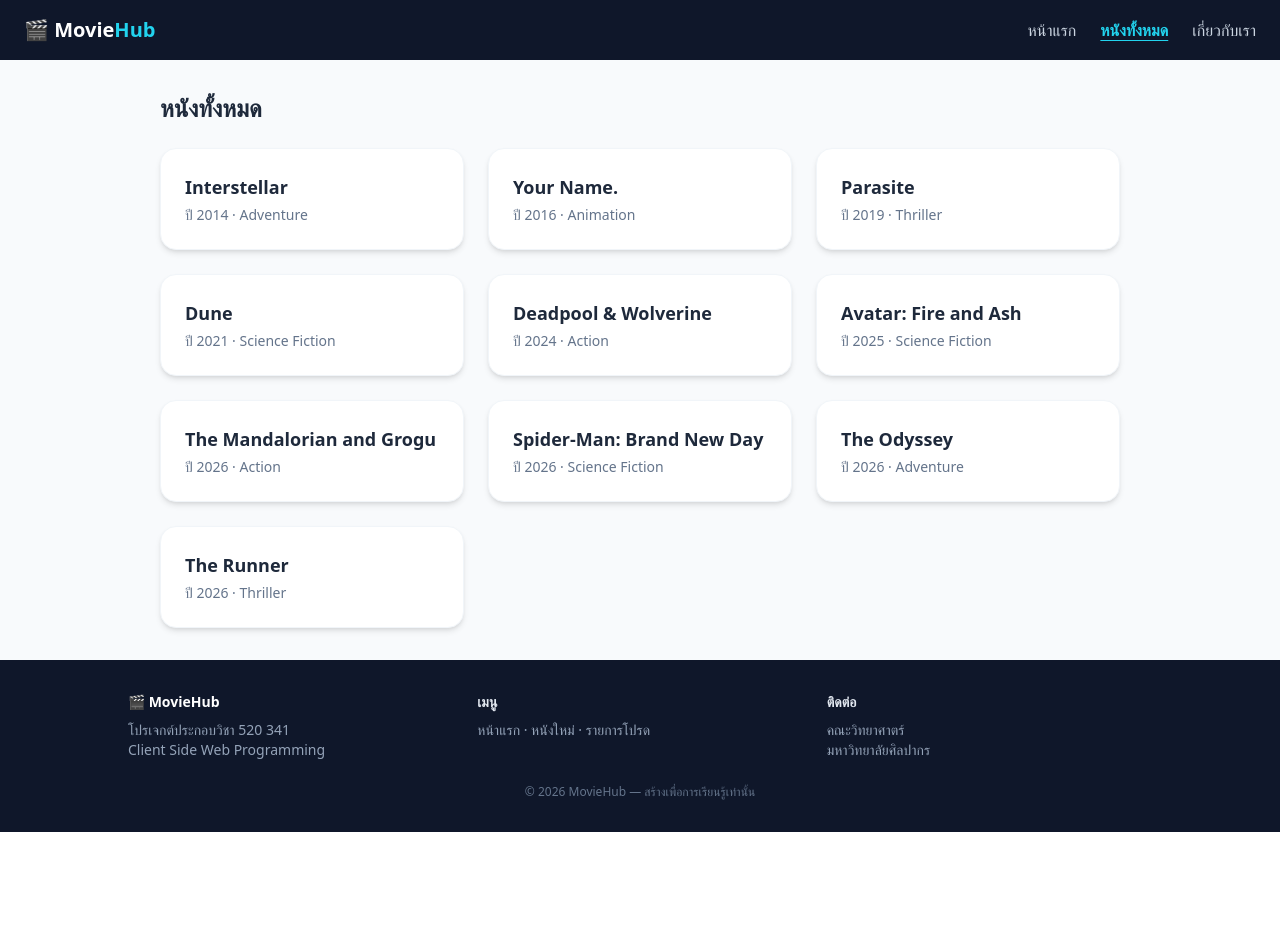
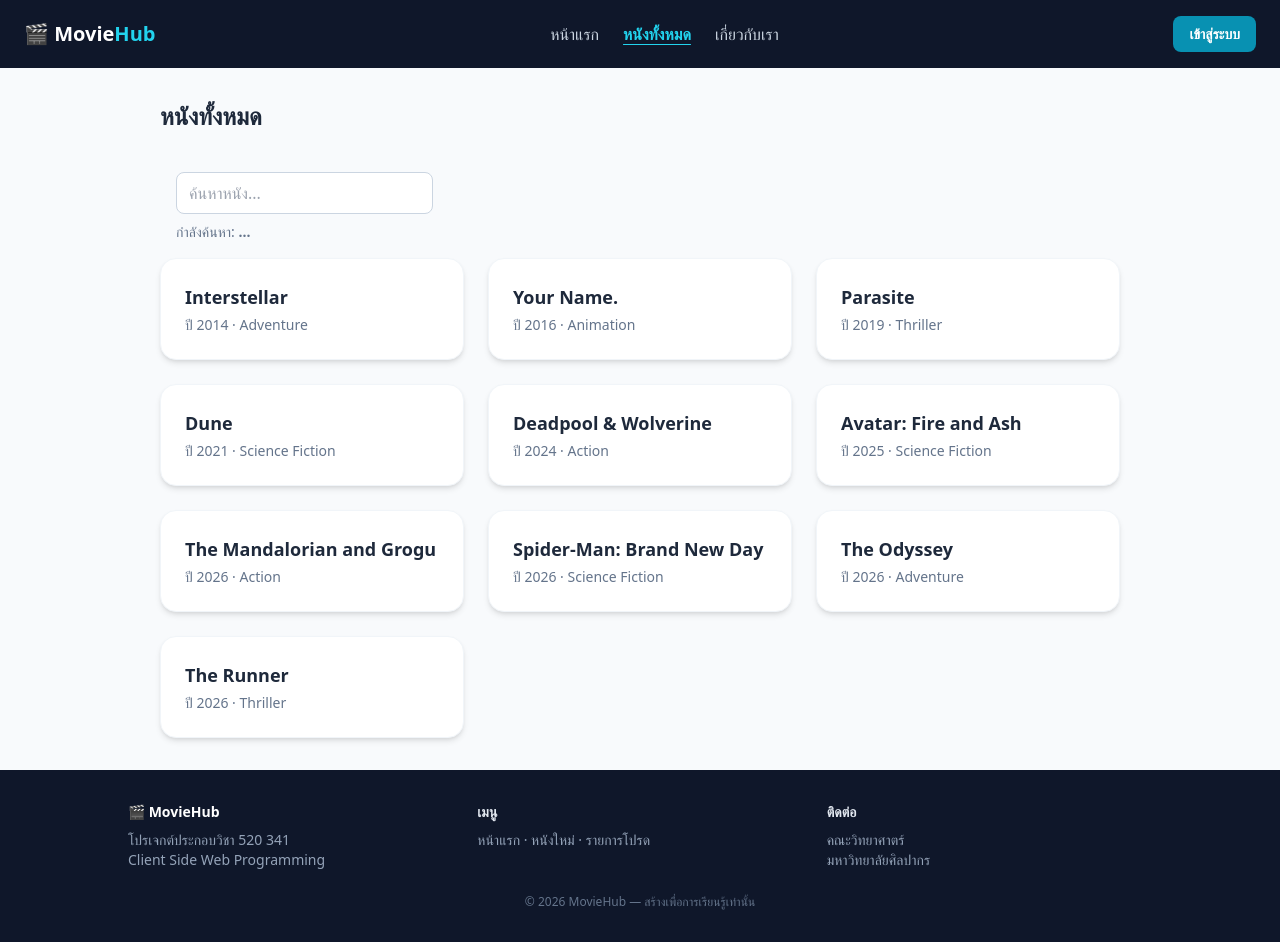
Before and after one commit to Potsavee/feapp-670710726, a React (Create React App) app in the folder pooh-app/: page /movies in a window 1280 px wide. Before the commit the page ends 832 px from the top, so only its background shows below. Built offline with nearby package versions, Linux system fonts and the light colour scheme.

Commit message:
SearchBox

```diff
--- a/pooh-app/src/components/Navbar.jsx
+++ b/pooh-app/src/components/Navbar.jsx
@@ -1,5 +1,6 @@
 import { NavLink } from 'react-router-dom';
 
+// ฟังก์ชันเลือก class: ถ้าเป็นหน้าปัจจุบัน ให้สีฟ้า + ขีดเส้นใต้
 const linkClass = ({ isActive }) =>
   isActive
     ? 'text-cyan-400 font-semibold underline underline-offset-4'
@@ -16,8 +17,15 @@
         <NavLink to="/movies" className={linkClass}>หนังทั้งหมด</NavLink>
         <NavLink to="/about" className={linkClass}>เกี่ยวกับเรา</NavLink>
       </div>
+
+      <button className="rounded-lg bg-cyan-600 px-4 py-2 text-sm font-semibold
+                         text-white hover:bg-cyan-700 transition">
+        เข้าสู่ระบบ
+      </button>
     </nav>
   );
 }
 
+
+
 export default Navbar;
--- /dev/null
+++ b/pooh-app/src/components/SearchBox.jsx
@@ -0,0 +1,21 @@
+import { useState } from "react";
+
+function SearchBox() {
+  const [query, setQuery] = useState('');
+
+  return (
+    <div className="space-y-2 p-4">
+      <input
+        value={query}                              // 1. ค่าใน input มาจาก state
+        onChange={(e) => setQuery(e.target.value)} // 2. พิมพ์แล้วอัปเดต state
+        placeholder="ค้นหาหนัง..."
+        className="rounded-lg border border-slate-300 px-3 py-2
+                   focus:outline-none focus:ring-2 focus:ring-cyan-400"
+      />
+      {/* 3. state เปลี่ยน ทุกที่ที่ใช้ query อัปเดตทันที */}
+      <p className="text-sm text-slate-500">กำลังค้นหา: <strong>{query || '...'}</strong></p>
+    </div>
+  );
+}
+
+export default SearchBox;
--- a/pooh-app/src/pages/Home.jsx
+++ b/pooh-app/src/pages/Home.jsx
@@ -17,7 +17,7 @@
       </div>
       <h2 className="mt-8 text-2xl font-bold text-slate-800">ดูหนังเพิ่มเติม</h2>
       <div className="mx-auto mt-8 max-w-md">
-        <MovieGallery />
+        <MovieGallery/>
       </div>
     </div>
   );
--- a/pooh-app/src/pages/Movies.jsx
+++ b/pooh-app/src/pages/Movies.jsx
@@ -1,10 +1,13 @@
 import { Link } from 'react-router-dom';
 import { movies } from '../data/data';
+import SearchBox from '../components/SearchBox';
+
 
 function Movies() {
   return (
     <div className="mx-auto max-w-5xl p-8">
       <h1 className="mb-6 text-2xl font-bold text-slate-800">หนังทั้งหมด</h1>
+      <SearchBox/>
       <div className="grid grid-cols-1 gap-6 md:grid-cols-2 lg:grid-cols-3">
         {movies.map(m => (
           <Link key={m.id} to={`/movies/${m.id}`}
```
